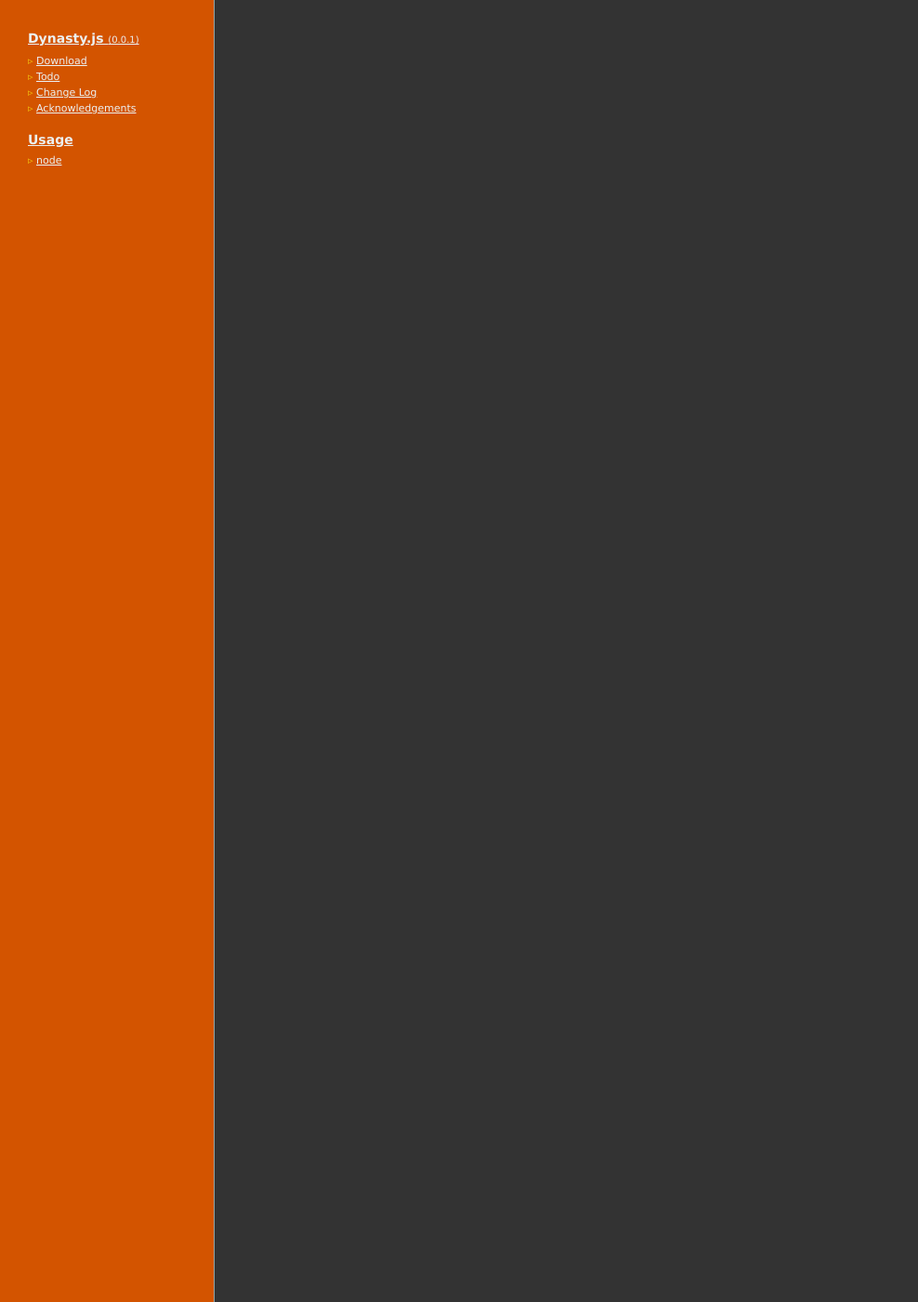
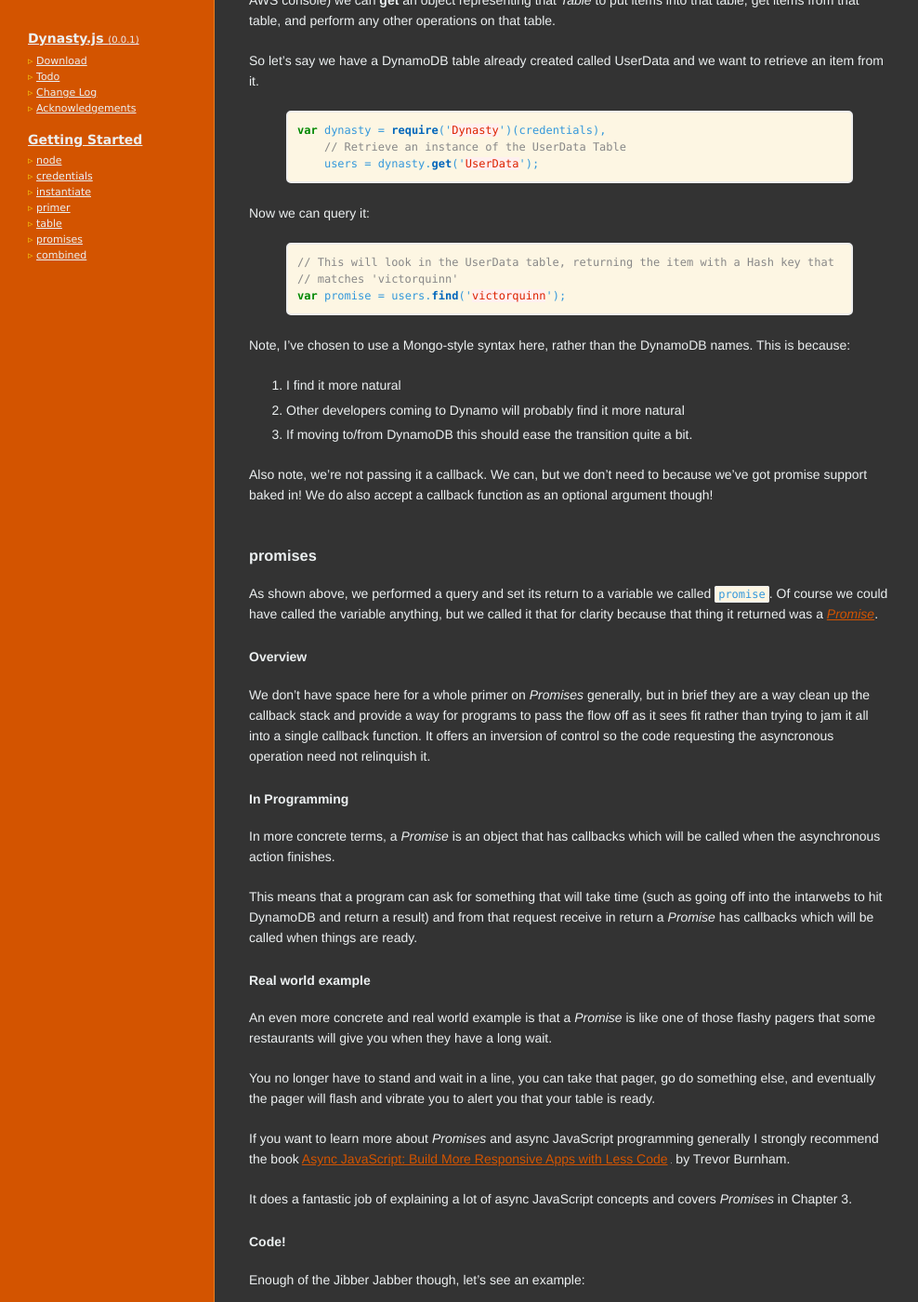
Before and after one commit to victorquinn/dynasty, a Jekyll site: the page built from index.html, in a window 1280 px wide and 1400 px high, scrolled down 4715 px. Shown: the whole window at 93% size, without its empty margins (0-988 px from the left). Built offline with Jekyll 4.4.1, drawn with Linux system fonts in a browser that asks for light colours; Markdown is read by kramdown in place of the engine named in the settings; comment, search, counter and statistics services are not loaded; some of the changed text lies outside the part shown.

Commit message:
Filled out whole Getting Started guide

```diff
--- a/index.html
+++ b/index.html
@@ -22,7 +22,7 @@
     <li><a href="#thanks">Acknowledgements</a></li>
   </ul>
 
-  <a class=toc_title href="#usage">Usage</a>
+  <a class=toc_title href="#usage">Getting Started</a>
   {% assign posts = site.categories.usage %}
   {% include methods_sidebar.html %}
 
@@ -31,10 +31,12 @@
 <div class="container">
 
   <header>
-  <h1><img src=logo.png alt=Chance.js></h1>
+  <h1><img src=logo.png alt=Dynasty.js></h1>
 
+  <p><b>Dynasty</b> is a promise-based <a href="https://aws.amazon.com/dynamodb/">Amazon DynamoDB</a> client for Node.</p>
+  <p><a href="https://aws.amazon.com/dynamodb/">DynamoDB</a> is Amazon's super high performance, fully managed NoSQL database offering. This library was built in an attempt to make it a bit more easy to work with.</p>
   <p>
-    <b>Dynasty</b> is a promise-based DynamoDB client for Node. Focus on code cleanliness.
+    This library is a bit in its early stages, so if you're looking for things to be 100% stable and feature complete, it may be worth looking at other options unless you're somewhat adventurous.
   </p>
   <p>
     Dynasty is open source software and is released under the
@@ -42,9 +44,11 @@
     <a href="http://en.wikipedia.org/wiki/MIT_License">MIT license</a>.
   </p>
   <p>
-    <a href="http://twitter.com/share" class="twitter-share-button" data-url="http://dynastyjs.com/" data-text="Dynasty: Promise-based DynamoDB Client for Node" data-count="horizontal" data-via="victorquinn">Tweet</a>
+    <a href="http://twitter.com/share" class="twitter-share-button" data-url="http://dynastyjs.com/" data-text="Dynasty: Promise-based DynamoDB Client for Node" data-count="horizontal" data-via="victorquinn">Tweet</a><a href="https://coderwall.com/victorquinn"><img alt="Endorse victorquinn on Coderwall" src="https://api.coderwall.com/victorquinn/endorsecount.png" /></a>
   </p>
-
+  <p>
+    Written by <a href="http://victorquinn.com">Victor Quinn</a>
+  </p>
   <!--
   <h3 id=download>Download Chance</h3>
 
@@ -75,7 +79,7 @@
   <section id=documentation>
     <hr>
 
-    <h2 id="usage">Usage</h2>
+    <h2 id="usage">Getting Started</h2>
     {% assign posts = site.categories.usage %}
     {% include methods_full.html %}
 
@@ -110,7 +114,7 @@
   </p>
   <p>
     <small>
-      &copy; 2013 <a href="http://victorquinn.com">Victor Quinn</a><a href="https://coderwall.com/victorquinn"><img alt="Endorse victorquinn on Coderwall" src="https://api.coderwall.com/victorquinn/endorsecount.png" /></a><br>
+      &copy; 2013 <a href="http://victorquinn.com">Victor Quinn</a><br />Like this? Also check out <a href="http://chancejs.com">Chance</a><br><a href="https://coderwall.com/victorquinn"><img alt="Endorse victorquinn on Coderwall" src="https://api.coderwall.com/victorquinn/endorsecount.png" /></a><br>
       Dynasty and this documentation are released under the terms of the <a href="{{ page.github_url }}/blob/master/MIT-LICENSE">MIT license</a>.
     </small>
   </p>
--- a/style.css
+++ b/style.css
@@ -29,7 +29,7 @@
   overflow-x: hidden;
   -webkit-overflow-scrolling: touch;
   padding: 15px 0 30px 30px;
-  border-right: 1px solid #95a5a6;
+  border-right: 1px solid #e67e22;
 }
 a.toc_title, a.toc_title:visited {
   display: block;
@@ -75,7 +75,7 @@
   margin: 20px 0;
 }
 a, a:visited {
-  color: #c0392b;
+  color: #d35400;
 }
 a:active, a:hover {
   color: #f39c12;
@@ -176,7 +176,7 @@
   font-size: 28px;
   cursor: default;
 }
-article.method p { margin: .5em 0 }
+article.method p { margin: 1.5em 0 }
 article.method .warning, article.method .version {
   margin: 0;
   font: bold 11px Arial;
@@ -317,7 +317,7 @@
     border-right: none;
     border-left: 1px solid #d4b4ff;
     color: #ecf0f1;
-    background: #c0392b;
+    background: #d35400;
   }
   .navigating #sidebar {
     -webkit-transform: translateX(0);
@@ -405,6 +405,7 @@
 }
 
 /* syntax */
+code, .highlight { color: #3498db;}
 .hll { background-color: #ffffdd }
 .c { color: #888888 } /* Comment */
 .err { color: #a61717; background-color: #e3d2d2 } /* Error */
```
Also changed, not shown: usage/_posts/1900-01-01-nodejs.md (+3 -8 lines), usage/_posts/1900-01-02-credentials.md (added, +58 -0 lines), usage/_posts/1900-01-03-instantiate.md (added, +12 -0 lines), usage/_posts/1900-01-04-primer.md (added, +108 -0 lines), usage/_posts/1900-01-05-table.md (added, +38 -0 lines), usage/_posts/1900-01-06-promises.md (added, +67 -0 lines), usage/_posts/1900-01-07-combined.md (added, +22 -0 lines).
